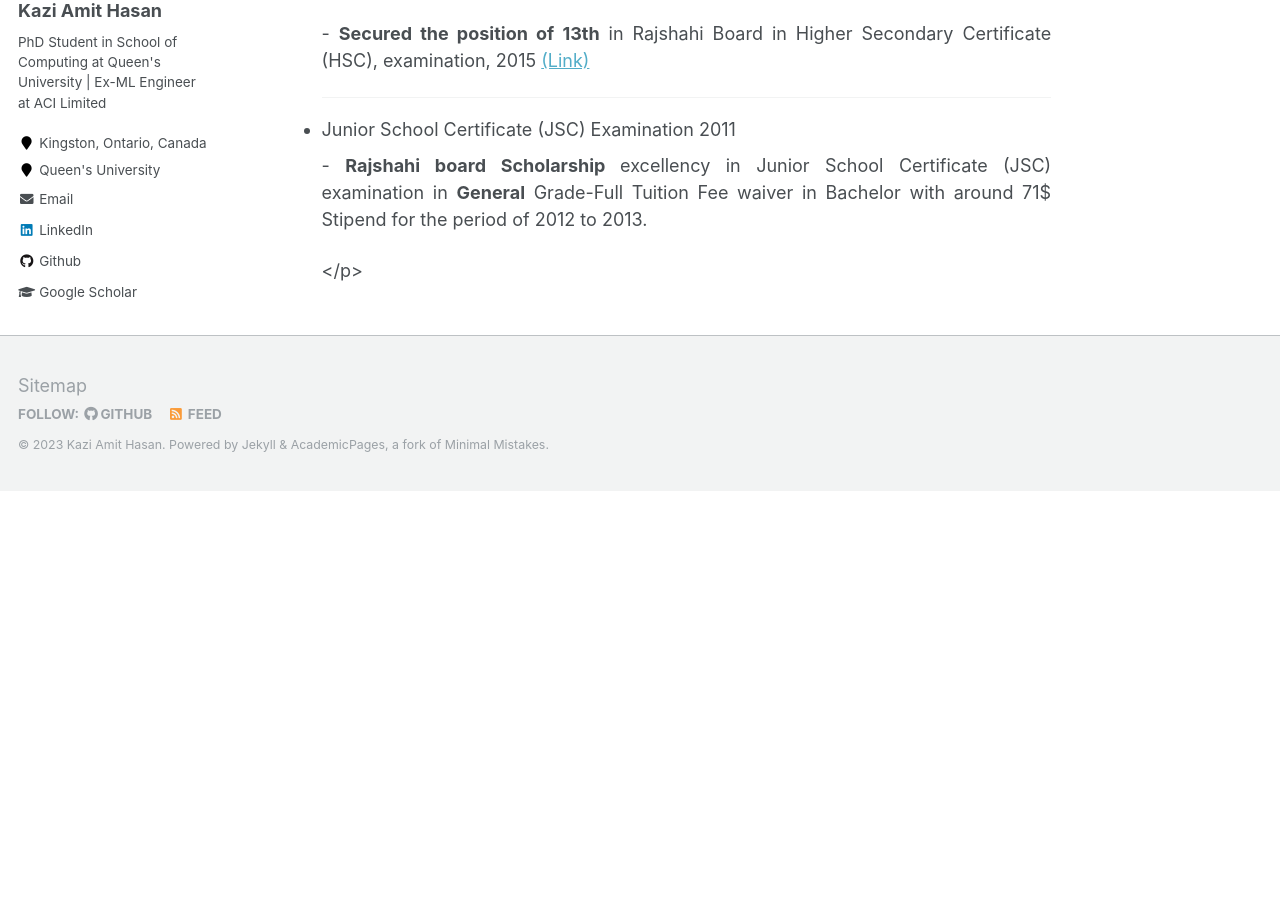
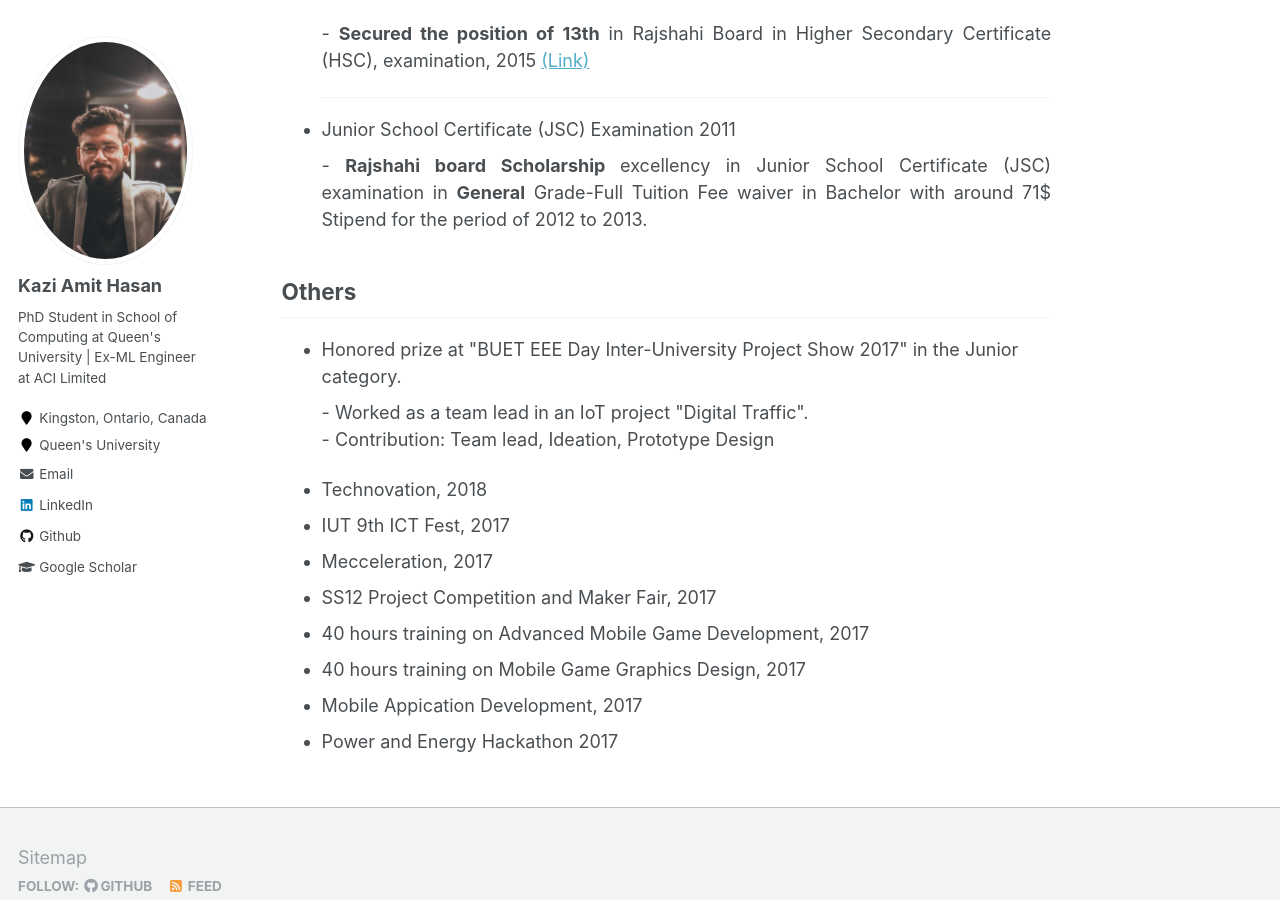
Before and after one commit to KaziAmitHasan/kaziamithasan.github.io, a Jekyll site: the page built from _pages/awards.md, in a window 1280 px wide and 900 px high, scrolled down 1169 px. Built offline with Jekyll 4.4.1, drawn with Linux system fonts in a browser that asks for light colours; before the commit the page ends 1660 px from its top, so only the background shows below that.

Commit message:
info updated

```diff
--- a/_pages/awards.md
+++ b/_pages/awards.md
@@ -77,6 +77,23 @@ permalink: /awards/
                   <b>General</b> Grade-Full Tuition Fee waiver in Bachelor
                   with around 71$ Stipend for the period of 2012 to 2013.
                 </p>
-                </p>
+
 
 </ul>
+
+
+## Others
+
+ <ul>
+            <li>Honored prize at "BUET EEE Day Inter-University Project Show 2017" in the Junior category.</li>
+              <p>- Worked as a team lead in an IoT project "Digital Traffic".<br>
+                - Contribution: Team lead, Ideation, Prototype Design</p>
+            <li>Technovation, 2018</li>
+            <li>IUT 9th ICT Fest, 2017</li>
+            <li>Mecceleration, 2017</li>
+            <li>SS12 Project Competition and Maker Fair, 2017</li>
+            <li>40 hours training on Advanced Mobile Game Development, 2017</li>
+            <li>40 hours training on Mobile Game Graphics Design, 2017</li>
+            <li>Mobile Appication Development, 2017</li>
+            <li>Power and Energy Hackathon 2017</li>
+</ul>
```
